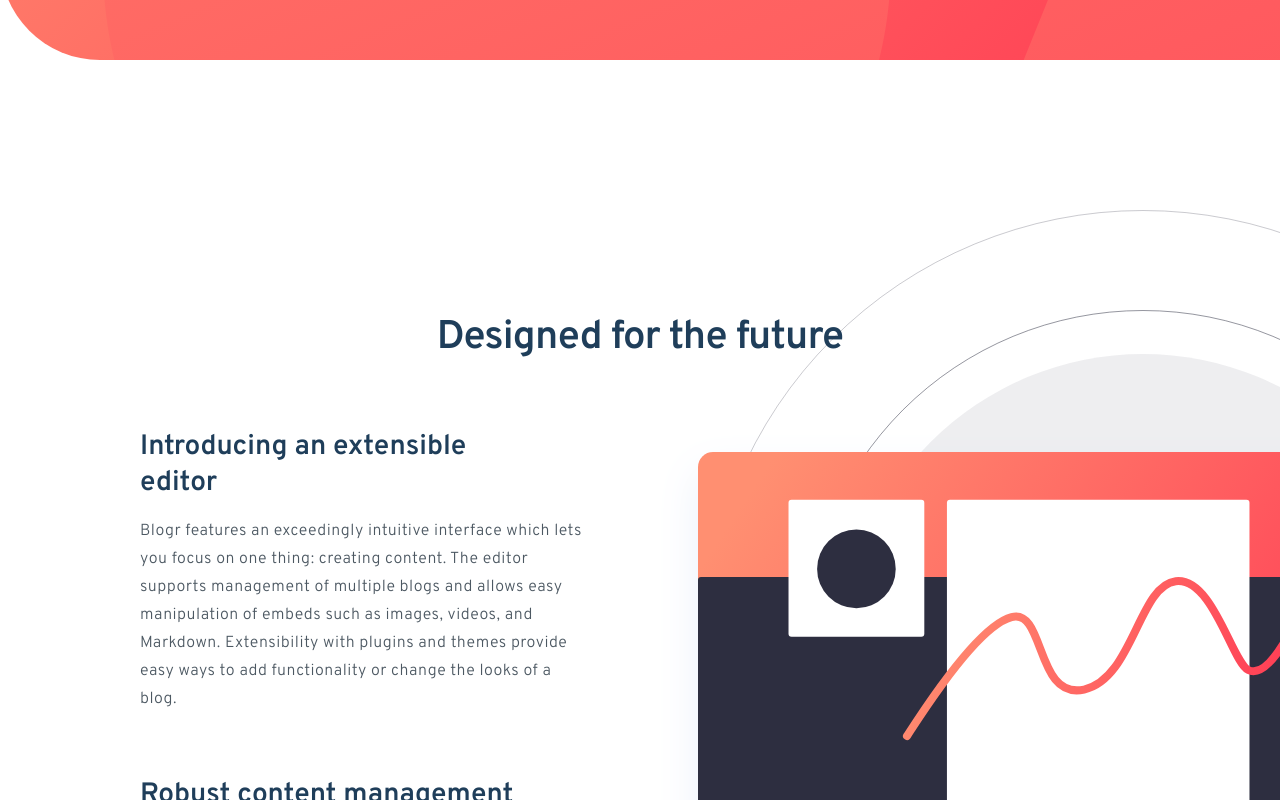
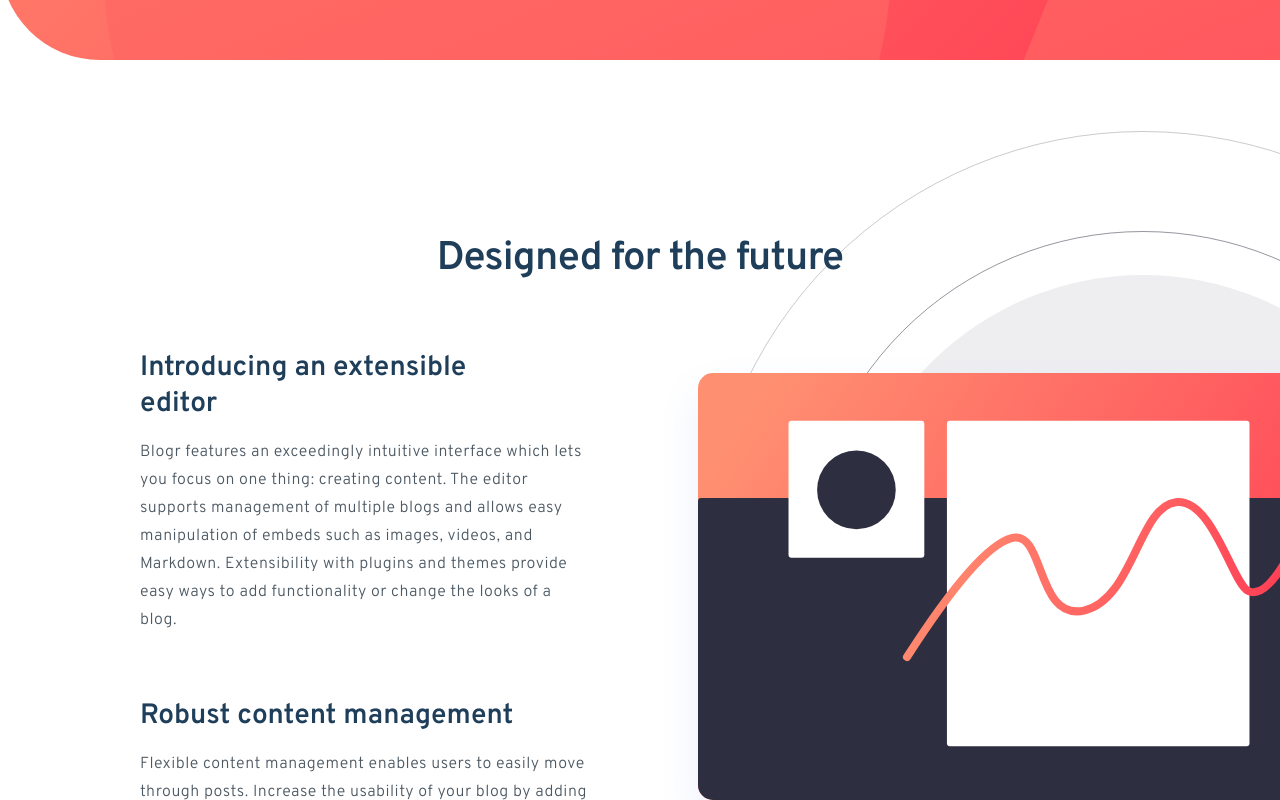
Before and after one commit to tkressma/blogr-landing-page, a React (Create React App) app: page / in a window 1280 px wide. Shown: the part 540-1340 px from the top of the page. Built offline with nearby package versions, Linux system fonts and the light colour scheme.

Commit message:
Add media queries for first section for above 1920px

```diff
--- a/src/components/Sections/DesignSection.module.css
+++ b/src/components/Sections/DesignSection.module.css
@@ -48,7 +48,7 @@
 @media (min-width: 1000px) {
   .section {
     overflow: hidden;
-    margin-top: 150px;
+    margin-top: 71px;
     display: grid;
     grid-template-columns: 50% 50%;
     grid-template-rows: repeat(3, 1fr);
@@ -83,11 +83,7 @@
   }
 }
 
-@media (min-width: 1920px) {
-  .section-wrapper {
-    margin-left: 0;
-  }
-
+@media (min-width: 1700px) {
   .section__h2 {
     font-size: 3rem;
   }
@@ -97,13 +93,13 @@
   }
 
   .section__img_container {
-    margin-right: 0;
+    margin: 0 auto;
   }
 
   .section__article {
     width: 100%;
     justify-self: end;
     text-align: center;
-    margin: 0 auto;
+    margin-left: 0;
   }
 }
```
